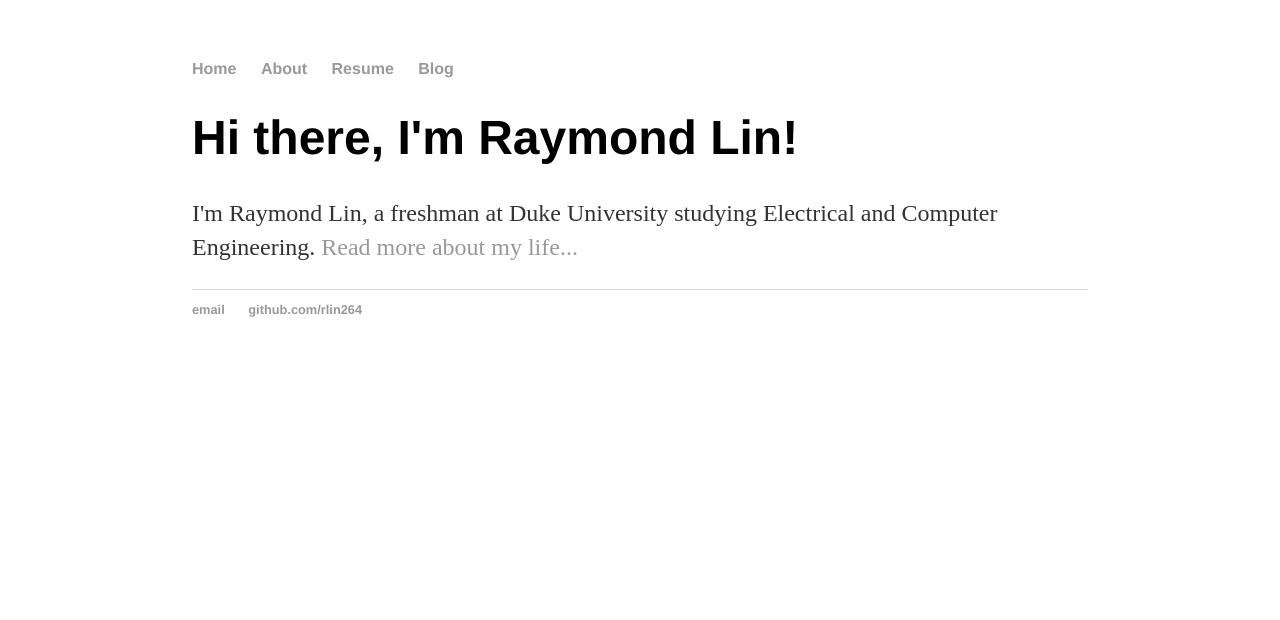
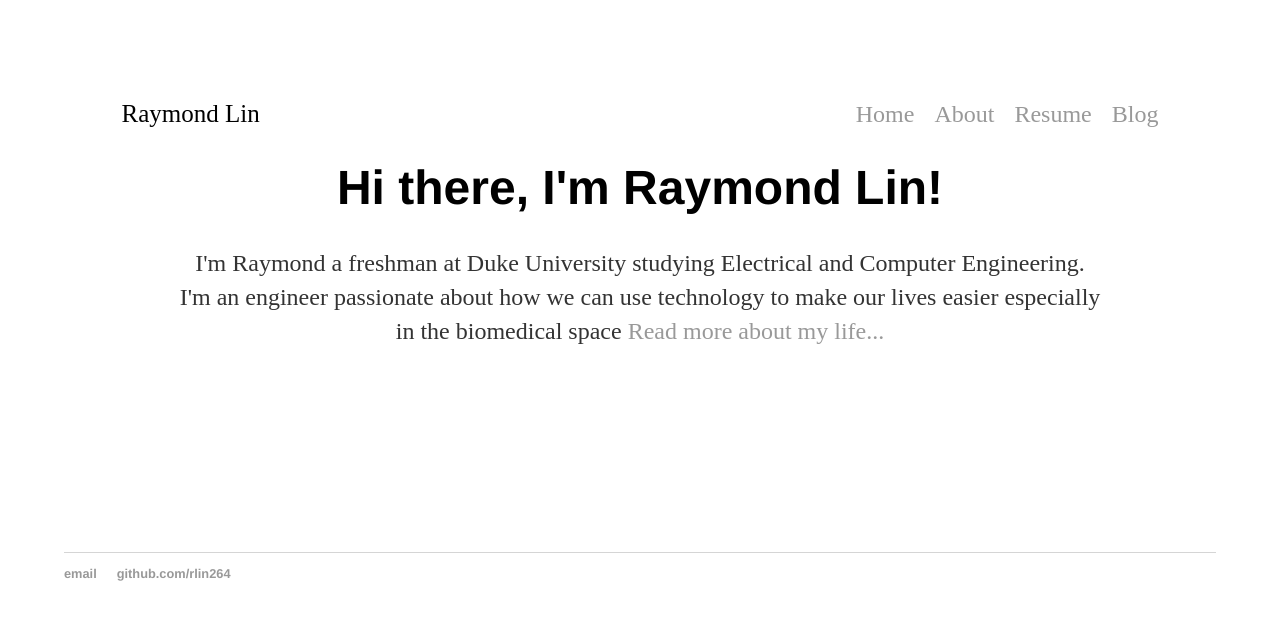
Before and after one commit to rlin264/rlin264.github.io, a Jekyll site: the page built from index.html, in a window 1280 px wide. Shown: the top 620 px of the page. Built offline with Jekyll 4.4.1, drawn with Linux system fonts in a browser that asks for light colours.

Commit message:
added scrolling and changed menu

```diff
--- a/_layouts/default.html
+++ b/_layouts/default.html
@@ -5,15 +5,20 @@
     <!-- link to main stylesheet -->
     <link rel="stylesheet" type="text/css" href="/css/main.css">
 </head>
-<body>
-<nav>
-    <ul>
-        <li><a href="/">Home</a></li>
-        <li><a href="/about">About</a></li>
-        <li><a href="/Resume-RLin-Duke-201911_1.pdf">Resume</a></li>
-        <li><a href="/blog">Blog</a></li>
-    </ul>
-</nav>
+<body style="height:100%;">
+<div class="navbar">
+    <div class="menu">
+        <div class="logo">
+            <a href="index.html">Raymond Lin</a>
+        </div>
+        <div class="links">
+            <a class = "labels" href="/">Home</a>
+            <a class = "labels" href="/about">About</a>
+            <a class = "labels" href="/Resume-RLin-Duke-201911_1.pdf">Resume</a>
+            <a class = "labels" href="/blog">Blog</a>
+        </div>
+    </div>
+</div>
 <div class="container">
 
     {{ content }}
--- a/css/main.css
+++ b/css/main.css
@@ -1,6 +1,11 @@
+/** {*/
+/*    margin: 0;*/
+/*    padding: 0;*/
+/*    box-sizing: border-box;*/
+/*}*/
 body {
     margin: 60px auto;
-    width: 70%;
+    width: 90%;
 }
 nav ul, footer ul {
     font-family:'Helvetica', 'Arial', 'Sans-Serif';
@@ -33,11 +38,68 @@ footer {
     font-size: .8em;
 }
 
+.blurb .title {
+    text-align:center;
+    font-size: 3em;
+    font-family:'Helvetica', 'Arial', 'Sans-Serif';
+}
+.blurb .description {
+    margin-left:10%;
+    margin-right:10%;
+    text-align:center;
+    font-size: 1.5em;
+    line-height: 1.4em;
+    color: #333;
+
+}
+
 ul.posts {
     margin: 20px auto 40px;
     font-size: 1.5em;
 }
 
 ul.posts li {
-    list-style: none;
+    /*list-style: none;*/
+    display: flex;
+    align-self: flex-end;
+    margin-bottom: auto;
+    margin-top: auto;
+    font-weight: 500;
 }
+ul {
+    padding-top: 40px;
+    display: flex;
+}
+.navbar {
+    padding-top: 40px;
+    display: flex;
+    justify-content: center;
+}
+.menu {
+    width: 90%;
+    display: flex;
+    justify-content: space-between;
+}
+.links {
+    display: flex;
+    align-self: flex-end;
+    margin-bottom: auto;
+    margin-top: auto;
+    font-weight: 500;
+}
+.name a{
+    font-size: 25px;
+    text-decoration: none;
+    color: inherit;
+    font-weight: 500;
+}
+.labels {
+    margin-left: 20px;
+    font-size: 1.5em;
+}
+.logo a{
+    font-size: 25px;
+    text-decoration: none;
+    color: inherit;
+    font-weight: 500;
+}
--- a/index.html
+++ b/index.html
@@ -2,7 +2,17 @@
 layout: default
 title: Raymond Lin
 ---
+<head>
+	<!-- Head basic rules -->
+	<script src="https://unpkg.com/scrollreveal/dist/scrollreveal.min.js"></script>
+</head>
 <div class="blurb">
-	<h1>Hi there, I'm Raymond Lin!</h1>
-	<p>I'm Raymond Lin, a freshman at Duke University studying Electrical and Computer Engineering. <a href="/about">Read more about my life...</a></p>
+	<h1 class="title">Hi there, I'm Raymond Lin!</h1>
+	<p class="description">I'm Raymond a freshman at Duke University studying Electrical and Computer Engineering.
+		I'm an engineer passionate about how we can use technology to make our lives easier
+		especially in the biomedical space
+		<a href="/about">Read more about my life...</a>
+	</p>
 </div><!-- /.blurb -->
+<br><br><br><br><br><br><br><br><br><br>
+<script type="text/javascript" src="/js/index.js"></script>
--- /dev/null
+++ b/js/index.js
@@ -0,0 +1,12 @@
+// const ScrollReveal = window.ScrollReveal;
+var slideUp = {
+    distance: '150%',
+    origin: 'bottom',
+    opacity: null
+};
+window.sr = new ScrollReveal()
+console.log("HI");
+ScrollReveal().reveal('.intro', slideUp);
+sr.reveal('.intro', { delay: 250 });
+sr.reveal('.blurb', slideUp);
+console.log("HI");
```
